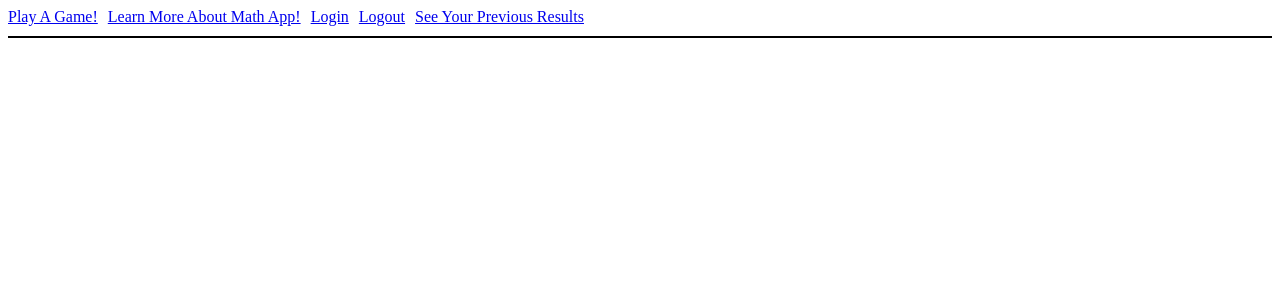
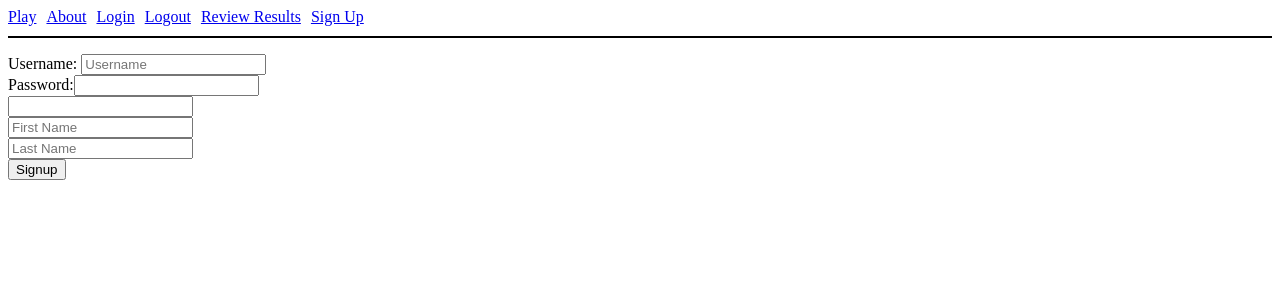
Before and after one commit to baschenbrenner/MathApp--Backend, a React (Create React App) app in the folder client/: page /signup in a window 1280 px wide. Shown: the top 300 px of the page. Built offline with nearby package versions, Linux system fonts and the light colour scheme.

Commit message:
working on sign up page

```diff
--- a/client/src/App.js
+++ b/client/src/App.js
@@ -4,17 +4,19 @@ import GamePage from './containers/GamePage';
 import About from './containers/About';
 import Login from './containers/Login';
 import Logout from './containers/Logout';
-import Results from './containers/Results'
+import Results from './containers/Results';
+import Signup from './containers/Signup';
 
 const App = (props) =>
   <Router>
     <div>
       <div style={{ borderBottom: '2px solid black', paddingBottom: '10px', marginBottom: '12px' }}>
-        <NavLink style={{ marginRight: '10px' }} to="/game">Play A Game!</NavLink>
-        <NavLink style={{ marginRight: '10px' }} to="/about">Learn More About Math App!</NavLink>
+        <NavLink style={{ marginRight: '10px' }} to="/game">Play</NavLink>
+        <NavLink style={{ marginRight: '10px' }} to="/about">About</NavLink>
         <NavLink style={{ marginRight: '10px' }} to="/login">Login</NavLink>
         <NavLink style={{ marginRight: '10px' }} to="/logout">Logout</NavLink>
-        <NavLink style={{ marginRight: '10px' }} to="/user/games">See Your Previous Results</NavLink>
+        <NavLink style={{ marginRight: '10px' }} to="/user/games">Review Results</NavLink>
+        <NavLink style={{ marginRight: '10px' }} to="/signup">Sign Up</NavLink>
       </div>
       <Route exact path="/" render={() => <h3>Welcome to My Awesome Math App</h3>} />
       <Route path="/login" component={Login} />
@@ -22,6 +24,7 @@ const App = (props) =>
       <Route path="/game" component={GamePage} />
       <Route path="/logout" component={Logout} />
       <Route path="/user/games" component={Results} />
+      <Route path="/signup" component={Signup} />
     </div>
   </Router>;
 
--- a/client/src/actions/userActions.js
+++ b/client/src/actions/userActions.js
@@ -15,7 +15,6 @@ export const checkLoginCredentials = (username, password) => {
 }
 
 
-
 export const getResults = (user) => {
   return (dispatch) => {
     dispatch({ type: 'LOADING_GAMES' });
@@ -25,7 +24,6 @@ export const getResults = (user) => {
       'Authorization': `${authToken}` }})
         .then((response) =>  response.json())
         .then(responseJson => dispatch({ type: 'UPDATE_GAMES', payload: responseJson}));
-//
   }
 }
 
@@ -35,4 +33,6 @@ export const endSession = () => {
   }
 }
 
-//
+export const makeNewUser = (userObject) => {
+  debugger;
+}
--- /dev/null
+++ b/client/src/containers/Signup.js
@@ -0,0 +1,103 @@
+import React, { Component } from 'react';
+import { connect } from 'react-redux';
+import { bindActionCreators } from 'redux';
+import { makeNewUser } from '../actions/userActions';
+
+class Signup extends Component {
+  constructor() {
+      super();
+      this.handleOnSubmit = this.handleOnSubmit.bind(this)
+
+      this.state = {
+        username: "",
+        password: "",
+        passwordConfirm: "",
+        firstName: "",
+        lastName: "",
+      };
+    }
+
+
+
+    handleOnSubmit(e) {
+      e.preventDefault();
+      this.props.makeNewUser(this.state)
+      const { history } = this.props
+      history.push('/game')
+    }
+
+    handleOnUsernameChange = event => {
+      this.setState({
+        username: event.target.value
+      });
+    }
+
+    handleOnPasswordChange = event => {
+      this.setState({
+        password: event.target.value
+      });
+    }
+
+    handleOnFirstNameChange = event => {
+      this.setState({
+        firstName: event.target.value
+      });
+    }
+
+    handleOnPasswordConfirmChange = event => {
+      this.setState({
+        passwordConfirm: event.target.value
+      });
+    }
+
+    handleOnLastNameChange = event => {
+      this.setState({
+        lastName: event.target.value
+      });
+    }
+
+    render(){
+      return (
+        <div>
+        <form style={{ marginTop: '16px' }} onSubmit={this.handleOnSubmit} >
+          Username: <input
+            type="text"
+            onChange={this.handleOnUsernameChange}
+            placeholder="Username"
+            value={this.state.username}/><br/>
+            Password:
+            <input
+              type="password"
+              onChange={this.handleOnPasswordChange}
+              value={this.state.password}/><br/>
+            <input
+              type="password"
+              onChange={this.handleOnPasswordConfirmChange}
+              value={this.state.passwordConfirm}/><br/>
+            <input
+              type="text"
+              onChange={this.handleOnFirstNameChange}
+              placeholder="First Name"
+              value={this.state.firstName}/><br/>
+            <input
+              type="text"
+              onChange={this.handleOnLastNameChange}
+              placeholder="Last Name"
+              value={this.state.lastName}/><br/>
+          <input type="submit" value="Signup" />
+        </form>
+        </div>
+      );
+    }
+
+}
+
+
+const mapDispatchToProps = (dispatch) => {
+  return bindActionCreators({
+      makeNewUser: makeNewUser
+    }, dispatch);
+  };
+
+
+export default connect(null, mapDispatchToProps)(Signup)
```
